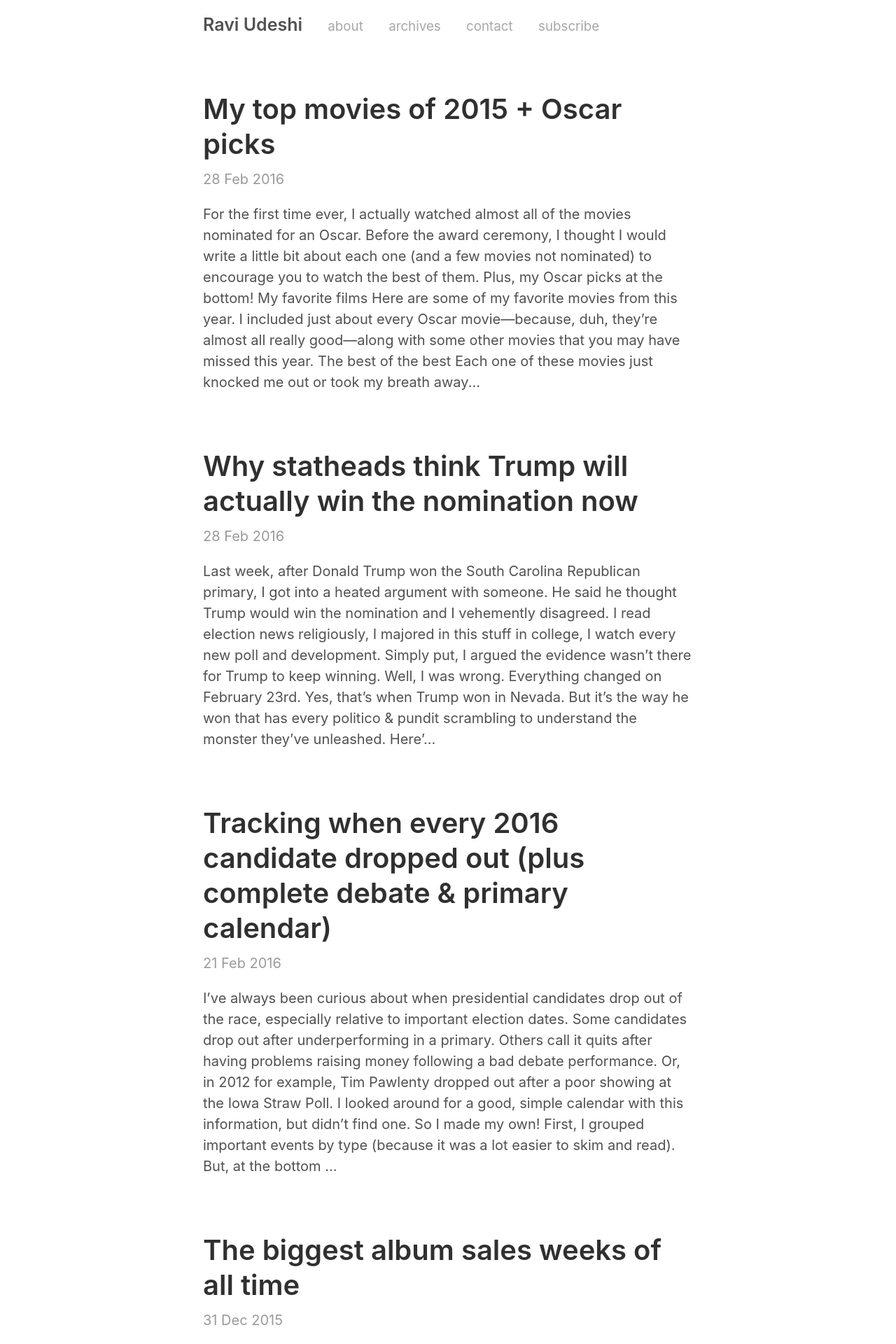
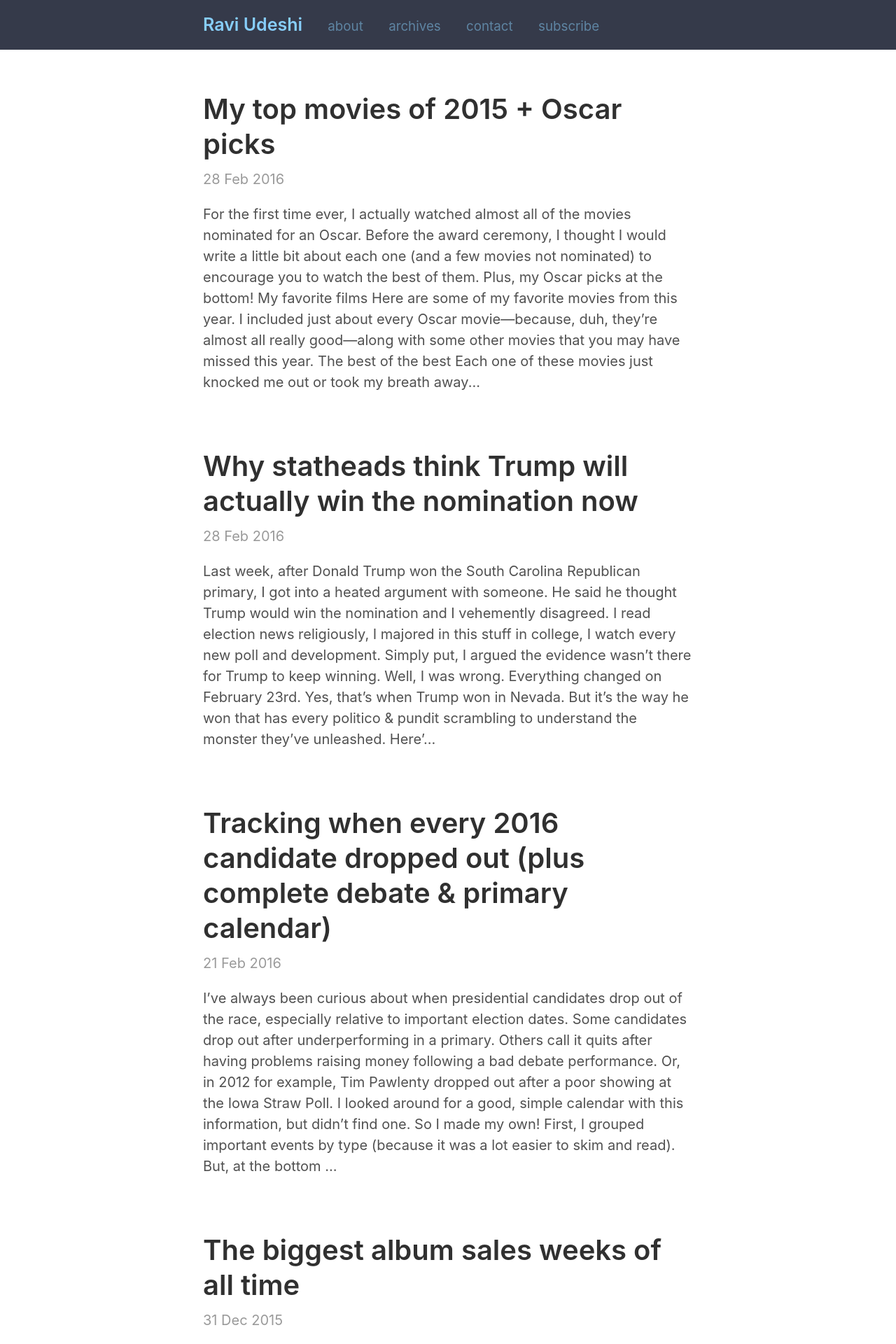
Before and after one commit to rkudeshi/rkudeshi.github.io, a Jekyll site: the page built from index.html, in a window 1280 px wide. Shown: the top 1920 px of the page at 70% size. Built offline with Jekyll 4.4.1, drawn with Linux system fonts in a browser that asks for light colours; the list of posts is cut into pages by our own code.

Commit message:
Add full-width background colors to header/footer

```diff
--- a/_sass/_RAVI.scss
+++ b/_sass/_RAVI.scss
@@ -12,6 +12,8 @@
     font-size: 0.8rem;
 }
 
+
+
 // Header & menubar
 .masthead a {
 	padding-right: 1.5rem;
@@ -25,6 +27,8 @@
 	padding-left: 30px;
 } */
 
+
+
 // Article headings
 article h3 {
     border-top: 1px solid lightgray;
@@ -37,6 +41,8 @@
     margin: 1.5rem 0 1rem;
     font-size: 1.125rem;
 }
+
+
 
 // Footnotes
 /* Unfortunately, Kramdown doesn't create an HR above the footnotes class */
@@ -56,10 +62,14 @@
     color: #eee;
 }
 
+
+
 // Footer
 .footer {
 	text-align: center;
 }
+
+
 
 // HR
 hr {
@@ -74,6 +84,8 @@
     margin: 3rem auto;
     width: 40%;
 }
+
+
 
 // Archives - list of posts
 .archives-list {
@@ -90,3 +102,30 @@
     display: block;
     overflow: hidden;
 }
+
+
+
+// Full-width header and footer
+
+html, body {
+  overflow-x: hidden;
+}
+
+.masthead, {
+    margin-right: -9999rem;
+    margin-left: -9999rem;
+    padding-right: 9999rem;
+    padding-left: 9999rem;
+    background: #353A4A;
+}
+
+.masthead-title {
+    color: lightskyblue;
+}
+
+.footer {
+    margin: 6rem -9999rem 0rem;
+    padding: 2rem 9999rem 0rem;
+    background: rgba(0, 0, 10, 0.9);
+    border-top: 10px solid #353A4A;
+}
```
